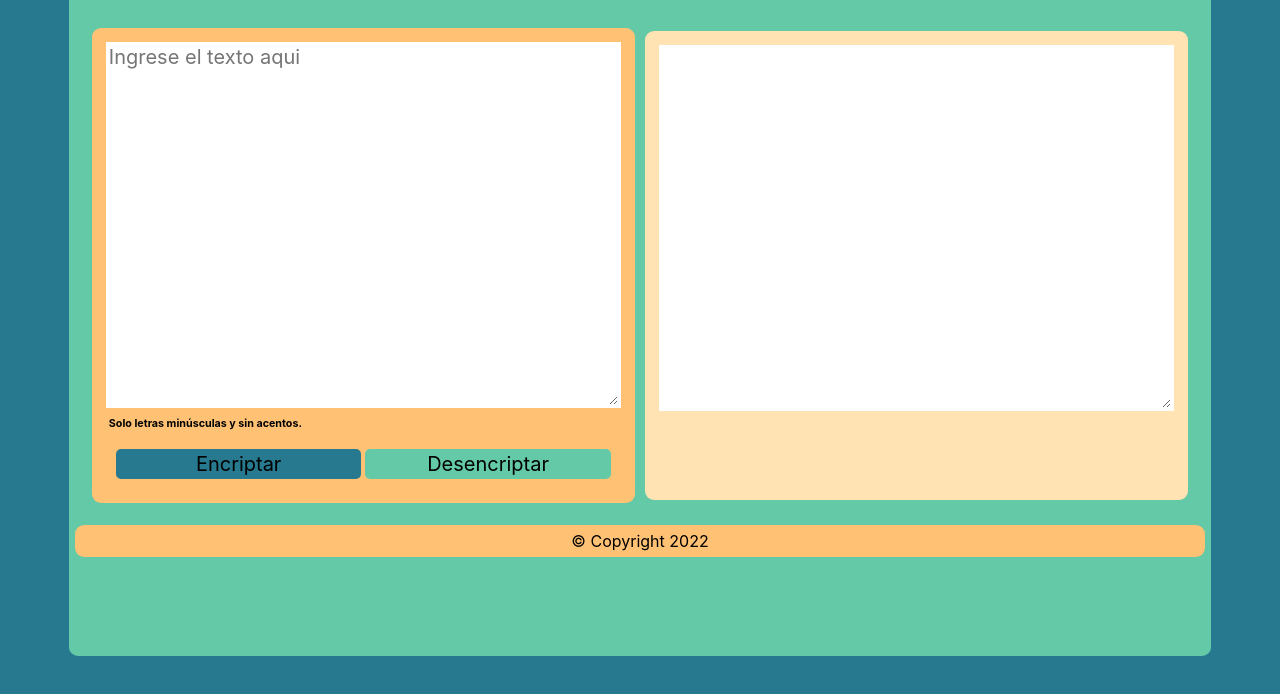
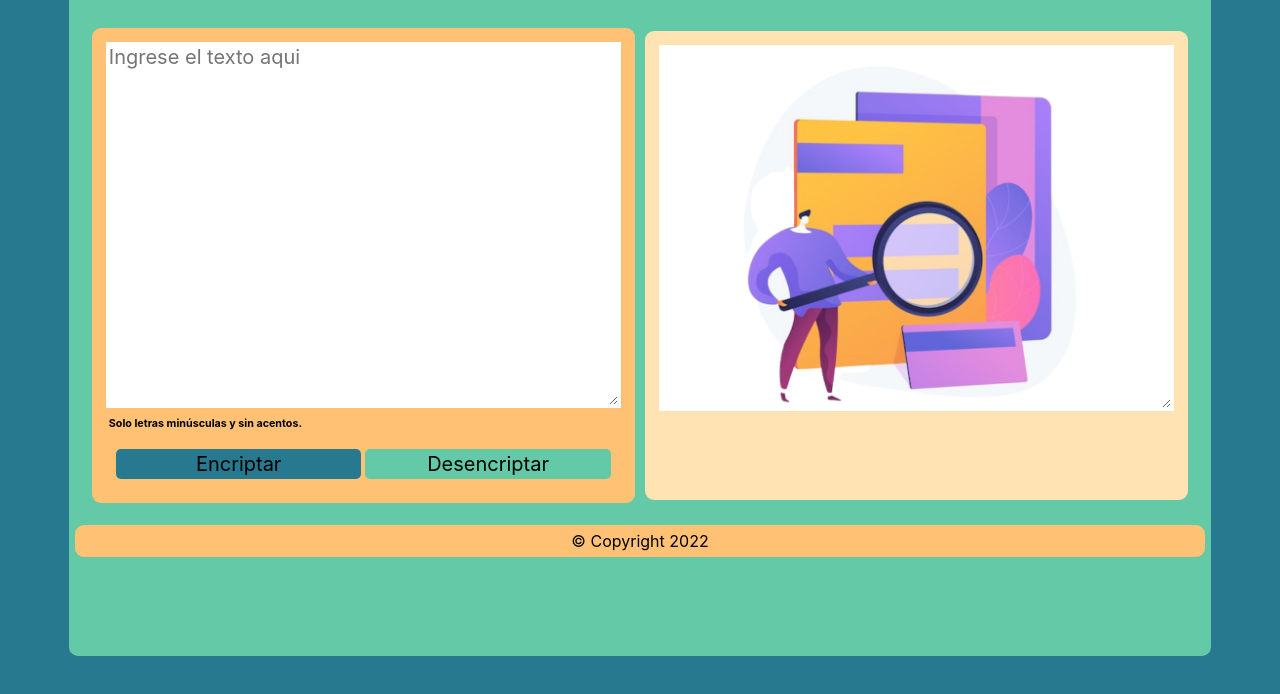
Before and after one commit to rayvill/Encriptadordetexto.hitgub.io, a plain HTML site: page index.html in a window 1280 px wide. Shown: the part 112-806 px from the top of the page. Drawn offline with Linux system fonts and the light colour scheme.

Commit message:
Update style.css

```diff
--- a/style.css
+++ b/style.css
@@ -105,7 +105,7 @@ padding: 1%;
 width: 100%;
 height: auto;
 margin-bottom: 2px;
-background-image: url(imagenes/buscador.png);
+background-image: url(buscador.png);
 background-size: 90%;
 background-repeat: no-repeat;
 background-position: 30% 20%;
```
